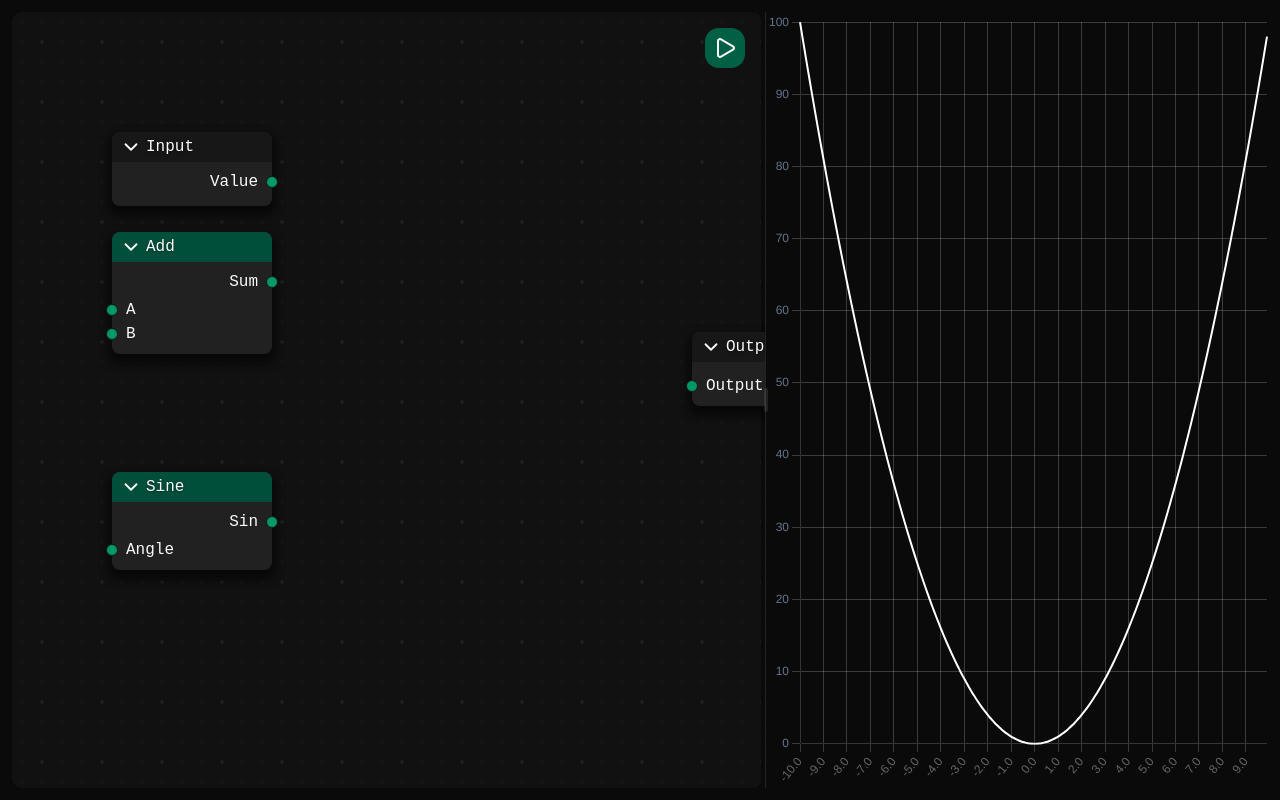
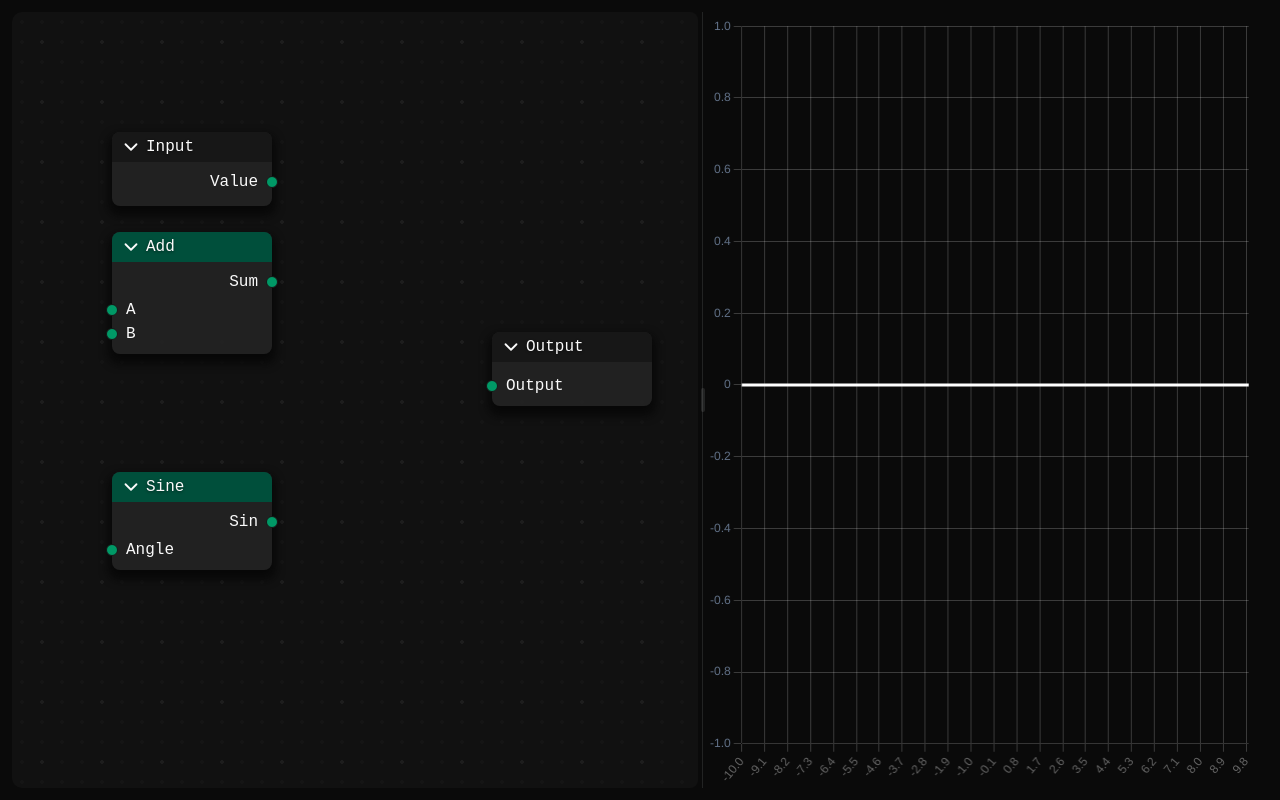
Before and after one commit to claudedjoumessi/nodemap, a React (Vite) app: page / in a window 1280 px wide. Built offline with nearby package versions, Linux system fonts and the light colour scheme.

Commit message:
(feat): implement dynamic graph draw on node connections update

```diff
--- a/src/App.tsx
+++ b/src/App.tsx
@@ -5,27 +5,25 @@ import {
   ResizablePanelGroup,
 } from "@/components/ui/resizable";
 import GraphPlot from "./components/GraphPlot";
-import { useEvaluate } from "./hooks/useEvaluate";
+import { NodeProvider } from "./context/NodeContext";
 
 const App = () => {
-
-  // const { evaluate } = useEvaluate()
-
   return (
-    // <Canvas />
+    <NodeProvider>
       <div className="h-screen w-screen p-3">
         <div className="h-full w-full">
           <ResizablePanelGroup orientation="horizontal" className="rounded-lg">
-          <ResizablePanel className="pr-1" defaultSize={"60%"} >
+            <ResizablePanel className="pr-1" defaultSize={"55%"}>
               <Canvas />
             </ResizablePanel>
             <ResizableHandle withHandle />
-          <ResizablePanel>
-            <GraphPlot fn={(x) => x * x} />
+            <ResizablePanel className="pr-2 pt-1 pl-1">
+              <GraphPlot />
             </ResizablePanel>
           </ResizablePanelGroup>
         </div>
       </div>
+    </NodeProvider>
   );
 };
 
--- a/src/components/BezierLayer.tsx
+++ b/src/components/BezierLayer.tsx
@@ -16,7 +16,6 @@ const BezierLayer = ({ pendingEdge, connections, getPortPos }: BezierLayerProps)
   const offset = (x1: number, x2: number, tension: number = 0.35) => {
     return Math.abs(x1 - x2) * tension;
   };
-
 
   const getConnectionPoints = (connection: Connection) => {
     const { portX: x1, portY: y1 } = getPortPos(
--- a/src/components/Canvas.tsx
+++ b/src/components/Canvas.tsx
@@ -1,58 +1,21 @@
 import React, { useRef, useState } from "react";
 import Node from "./Node";
-import type { PendingConnection, Connection, TNode } from "../lib/types";
+import type { PendingConnection, Connection } from "../lib/types";
 import BezierLayer from "./BezierLayer";
 import { nanoid } from "nanoid";
-import { Play } from "lucide-react";
-import { useEvaluate } from "@/hooks/useEvaluate";
+import { useNodeContext } from "@/context/NodeContext";
 
 const Canvas = () => {
-  const nodesData: TNode[] = [
-    {
-      id: "in",
-      name: "Input",
-      position: { x: 100, y: 120 },
-      inputs: [],
-      outputs: [{ id: "Val", name: "Value" }],
-      type: "input",
-    },
-    {
-      id: "out",
-      name: "Output",
-      position: { x: 680, y: 320 },
-      inputs: [{ id: "Out", name: "Output" }],
-      outputs: [],
-      type: "output",
-    },
-    {
-      id: "a",
-      name: "Add",
-      position: { x: 100, y: 220 },
-      inputs: [
-        { id: "A", name: "A" },
-        { id: "B", name: "B" },
-      ],
-      outputs: [{ id: "Out", name: "Sum" }],
-      type: "add",
-    },
-    {
-      id: "s",
-      name: "Sine",
-      position: { x: 100, y: 460 },
-      inputs: [{ id: "Angle", name: "Angle" }],
-      outputs: [{ id: "Out", name: "Sin" }],
-      type: "sine",
-    },
-  ];
-  const [nodes, setNodes] = useState(nodesData);
   const [nodeDragging, setNodeDragging] = useState<{
     id: string;
     offsetX: number;
     offsetY: number;
   } | null>(null);
-  const [connections, setConnections] = useState<Connection[]>([]);
   const [pendingConnection, setPendingConnection] = useState<PendingConnection | null>(null);
   const [disconnecting, setDisconnecting] = useState<Omit<Connection, "id"> | null>(null);
+
+  // Accessing Nodes & Connections and Setters from Context
+  const { nodes, setNodes, connections, setConnections } = useNodeContext()
 
   // Port Global Registry
   const portRefs = useRef<Record<string, HTMLDivElement>>({});
@@ -187,8 +150,6 @@ const Canvas = () => {
     return connections.filter((c) => c !== delConn);
   };
 
-  const { evaluate } = useEvaluate(nodes, connections)
-
   return (
     <div
       id="canvasScreen"
@@ -213,13 +174,6 @@ const Canvas = () => {
           onInputMouseDown={handleDisconnect}
         />
       ))}
-      <button
-        type="button"
-        onClick={() => console.log(evaluate("out")(30 * (Math.PI / 180)))}
-        className="absolute top-4 right-4 bg-emerald-800 p-2 rounded-xl active:bg-emerald-900 active:scale-95 cursor-pointer"
-      >
-        <Play />
-      </button>
     </div>
   );
 };
--- a/src/components/GraphPlot.tsx
+++ b/src/components/GraphPlot.tsx
@@ -7,14 +7,17 @@ import {
   CategoryScale,
   Filler,
 } from "chart.js";
+import { useNodeContext } from "@/context/NodeContext";
+import { useEvaluate } from "@/hooks/useEvaluate";
 
 ChartJS.register(LineElement, PointElement, LinearScale, CategoryScale, Filler);
 
-type GraphPlotProps = {
-  fn: (x: number) => number;
-};
+const GraphPlot = () => {
+  const { nodes, connections } = useNodeContext();
 
-const GraphPlot = ({ fn }: GraphPlotProps) => {
+  const { evaluate } = useEvaluate(nodes, connections);
+  const fn = evaluate("out"); // Evaluate at Output Node
+
   const xs = Array.from({ length: 200 }, (_, i) => -10 + i * 0.1);
   const ys = xs.map(fn);
 
@@ -23,8 +26,8 @@ const GraphPlot = ({ fn }: GraphPlotProps) => {
     datasets: [
       {
         data: ys,
-        borderColor: "#fff",
-        borderWidth: 2,
+        borderColor: "#ffffff",
+        borderWidth: 3,
         tension: 0.4,
         pointRadius: 0,
         fill: false,
@@ -39,12 +42,11 @@ const GraphPlot = ({ fn }: GraphPlotProps) => {
       x: { display: true, grid: { color: "#fff3" } },
       y: { grid: { color: "#fff3" }, ticks: { color: "#64748b" } },
     },
-
   };
 
   return (
     <div className="relative w-full h-full">
-      <Line data={data} options={{...options, maintainAspectRatio: false}} />
+      <Line data={data} options={{ ...options, maintainAspectRatio: false }} />
     </div>
   );
 };
--- /dev/null
+++ b/src/context/NodeContext.tsx
@@ -0,0 +1,67 @@
+import type { Connection, TNode } from "@/lib/types";
+import React, { createContext, useContext, type ReactNode } from "react";
+
+interface INodeContext {
+  connections: Connection[];
+  setConnections: React.Dispatch<React.SetStateAction<Connection[]>>;
+  nodes: TNode[];
+  setNodes: React.Dispatch<React.SetStateAction<TNode[]>>;
+}
+
+const NodeContext = createContext<INodeContext | null>(null);
+
+const NodeProvider = ({ children }: { children: ReactNode }) => {
+  const nodesData: TNode[] = [
+    {
+      id: "in",
+      name: "Input",
+      position: { x: 100, y: 120 },
+      inputs: [],
+      outputs: [{ id: "Val", name: "Value" }],
+      type: "input",
+    },
+    {
+      id: "out",
+      name: "Output",
+      position: { x: 480, y: 320 },
+      inputs: [{ id: "Out", name: "Output" }],
+      outputs: [],
+      type: "output",
+    },
+    {
+      id: "a",
+      name: "Add",
+      position: { x: 100, y: 220 },
+      inputs: [
+        { id: "A", name: "A" },
+        { id: "B", name: "B" },
+      ],
+      outputs: [{ id: "Out", name: "Sum" }],
+      type: "add",
+    },
+    {
+      id: "s",
+      name: "Sine",
+      position: { x: 100, y: 460 },
+      inputs: [{ id: "Angle", name: "Angle" }],
+      outputs: [{ id: "Out", name: "Sin" }],
+      type: "sine",
+    },
+  ];
+
+  const [nodes, setNodes] = React.useState(nodesData);
+  const [connections, setConnections] = React.useState<Connection[]>([]);
+
+  const contextValue = { nodes, setNodes, connections, setConnections };
+
+  return <NodeContext.Provider value={contextValue}>{children}</NodeContext.Provider>;
+};
+
+// Context Hook
+const useNodeContext = () => {
+  const ctx = useContext(NodeContext);
+  if (!ctx) throw new Error("Consider wrapping your component in a <NodeProvider>");
+  return ctx;
+};
+
+export { NodeProvider, useNodeContext };
--- a/src/hooks/useEvaluate.ts
+++ b/src/hooks/useEvaluate.ts
@@ -37,7 +37,7 @@ export const useEvaluate = (
       case "sine":
         return (x) => Math.sin(inputs[0]?.(x) ?? x);
       case "multiply":
-        return (x) => inputs[0](x) * inputs[1](x);
+        return (x) => inputs[0]?.(x) * inputs[1]?.(x);
       case "add":
         return (x) => (inputs[0]?.(x) ?? 0) + (inputs[1]?.(x) ?? 0);
       case "output":
```
Lines whose indentation alone changed are shown as unchanged.
